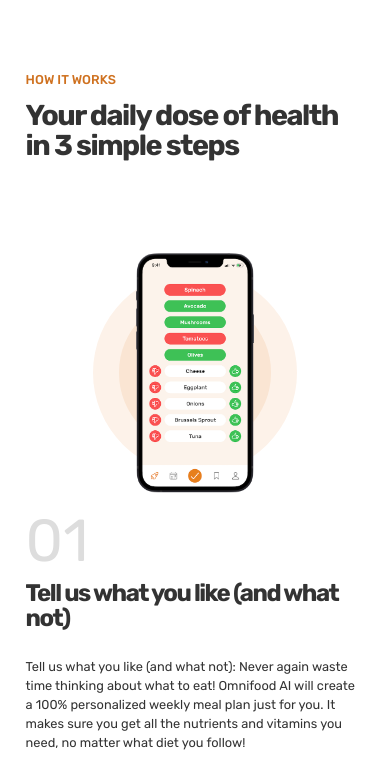
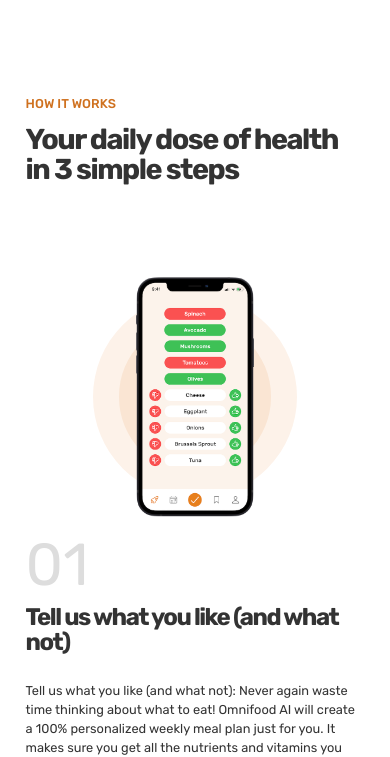
Before and after one commit to bird556/Omnifood-Project, a plain HTML site: page index.html in a window 390 px wide. Shown: the part 1074-1831 px from the top of the page. Drawn offline with nearby package versions, Linux system fonts and the light colour scheme; some packages are replaced by stand-ins of ours; a script that the page names is missing.

Commit message:
Section-How adjustment
fixed section-how from mobile nav menu covering title

padding adjusted from 6.4rem to 9.4rem

```diff
--- a/CSS/quries.css
+++ b/CSS/quries.css
@@ -284,7 +284,7 @@
   /* } */
 
   #section-how {
-    padding: 6.4rem 0;
+    padding: 9.4rem 0;
   }
 
   .footer-grid {
```
